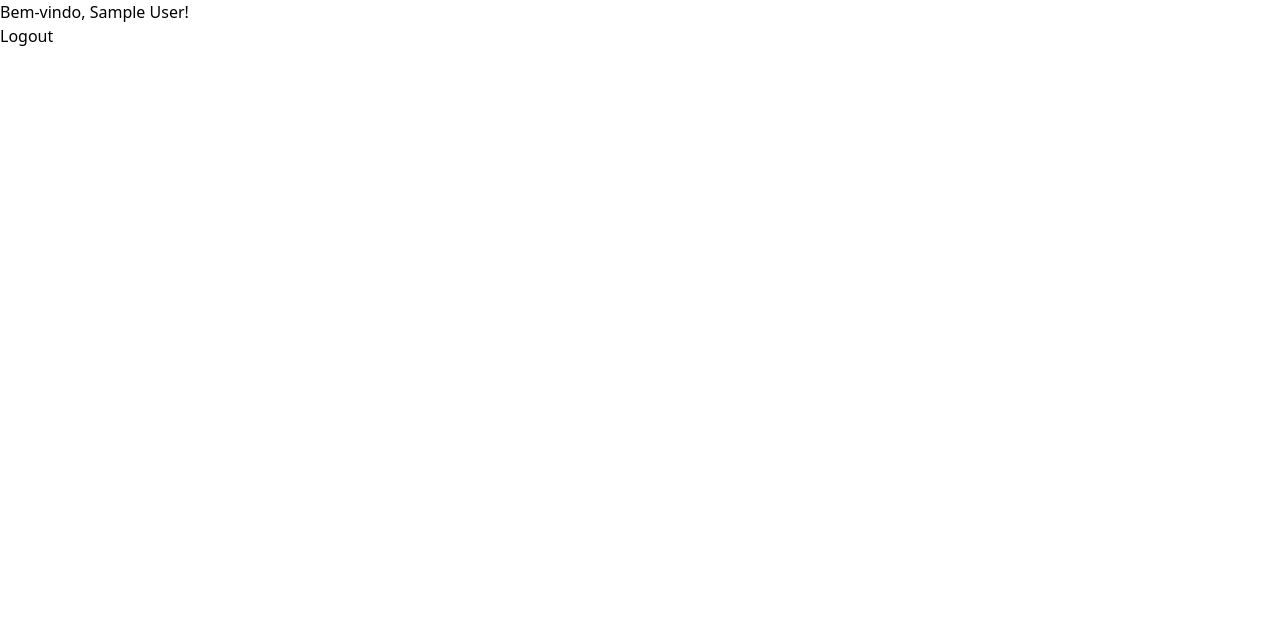
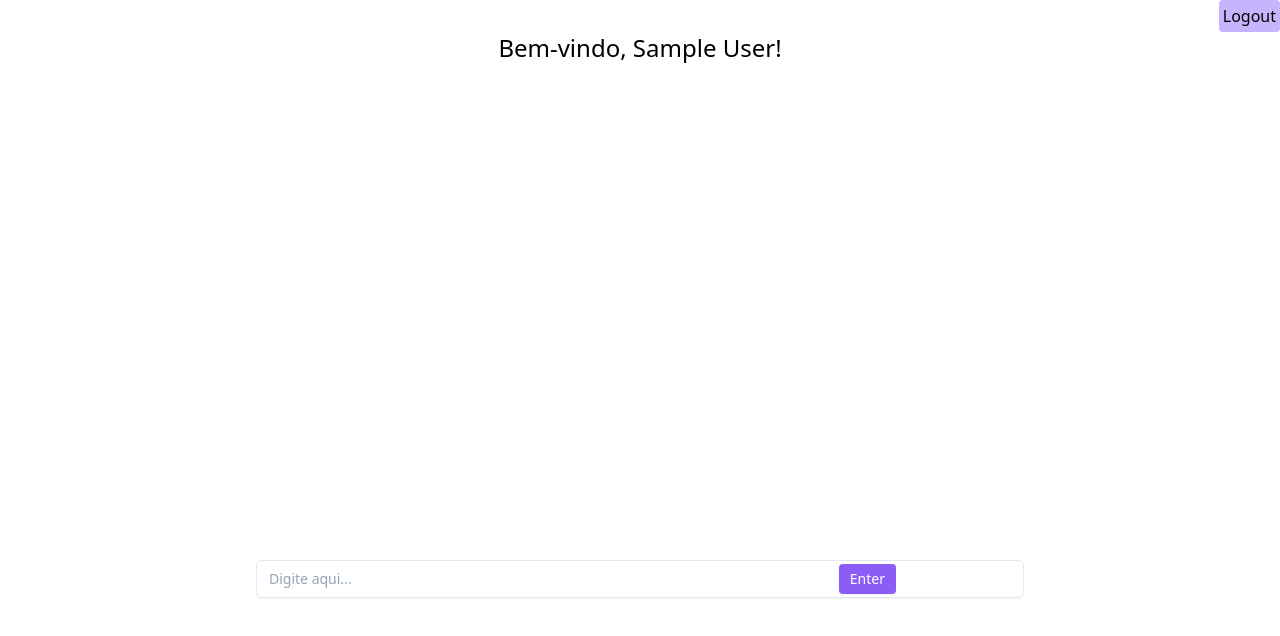
Before and after one commit to luanamoraisf/chat, a Next.js app in the folder frontend/: page /dashboard in a window 1280 px wide. Shown: the top 636 px of the page. Built offline with nearby package versions, Linux system fonts and the light colour scheme; no server answers; sample sign-in values are in the browser's storage.

Commit message:
styling message input

```diff
--- a/frontend/pages/dashboard.js
+++ b/frontend/pages/dashboard.js
@@ -23,10 +23,21 @@ const Dashboard = ({ session }) => {
   };
 
   return (
-    <div>
-      <h1>Bem-vindo, {session.user.name}!</h1>
-      <button onClick={handleLogout}>Logout</button>
+    <div className='text-right'>
+      <button className='bg-violet-300 border-4 border-violet-300 hover:bg-violet-400 hover:border-violet-400 rounded' onClick={handleLogout}>Logout</button>
+      <h1 className='mb-28 text-center text-2xl'>Bem-vindo, {session.user.name}!</h1>
+
+      <div className="relative top-96 flex justify-center ">
+        <input className="w-3/5 bg-transparent placeholder:text-slate-400 text-slate-700 text-sm border border-slate-200 rounded-md px-3 py-2 transition duration-300 ease focus:outline-none focus:border-slate-400 hover:border-slate-300 shadow-sm focus:shadow" placeholder="Digite aqui..."></input>
+
+        <button
+          class="absolute right-96 top-1 rounded bg-violet-500 py-1 px-2.5 border border-transparent text-center text-sm text-white transition-all shadow-sm hover:shadow focus:bg-slate-700 focus:shadow-none active:bg-slate-700 hover:bg-violet-400 active:shadow-none disabled:pointer-events-none disabled:opacity-50 disabled:shadow-none"
+          type="button">
+          Enter
+        </button>
+      </div>
     </div>
+
   );
 };
 
```
